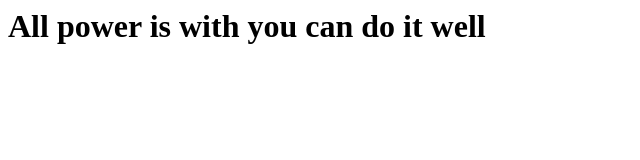
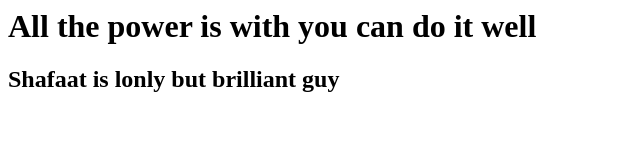
Before and after one commit to techtalkit/firstgitrepoaws, a plain HTML site: page index.html in a window 1280 px wide. Shown: the whole page, without its empty margins (0-640 px from the left). Drawn offline with Linux system fonts and the light colour scheme.

Commit message:
Added the 2nd quote

```diff
--- a/index.html
+++ b/index.html
@@ -1,6 +1,7 @@
 <html>
 	<body>
-		<h1>All power is with you can do it well</h1>
+		<h1>All the power is with you can do it well</h1>
+		<h2>Shafaat is lonly but brilliant guy</h2>
 	</body>
 
 </html>
```
